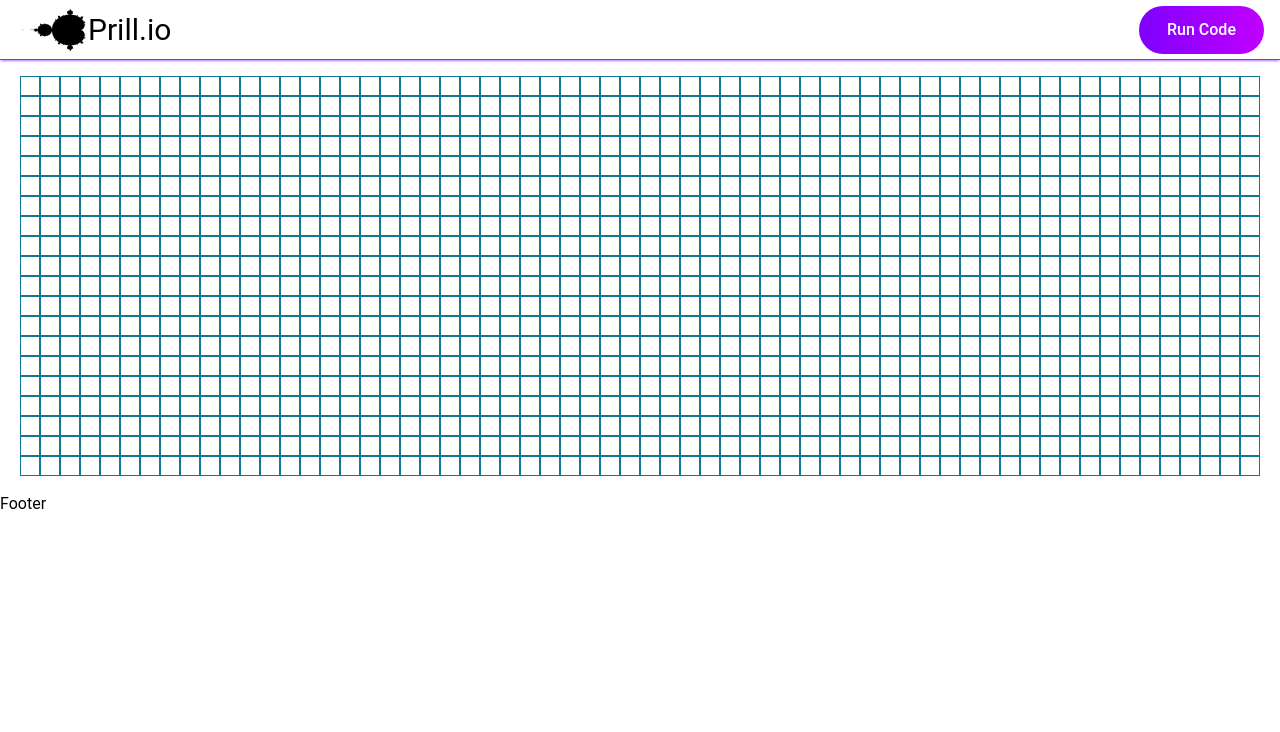
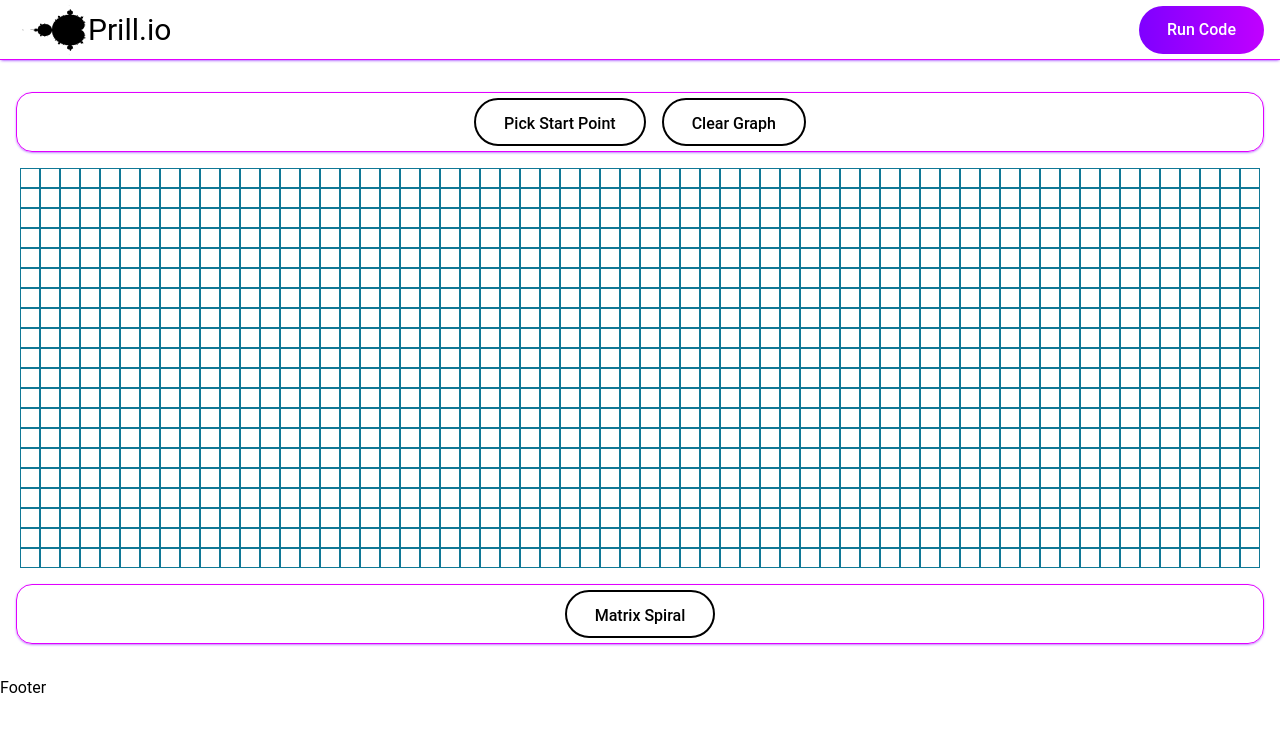
Before and after one commit to Syntax365/nextjs-prillio, a Next.js app: page / in a window 1280 px wide. Shown: the top 732 px of the page. Built offline with nearby package versions, Linux system fonts and the light colour scheme.

Commit message:
Add Start/Clear graph

```diff
--- a/components/Button/index.js
+++ b/components/Button/index.js
@@ -1,9 +1,7 @@
-function Button(props) {
-  const className = props?.className ? props.className : "";
-
+function Button({ className = "", onClick, children }) {
   return (
-    <button onClick={props?.onClick} className={`button ${className}`}>
-      {props?.children}
+    <button onClick={onClick} className={`button ${className}`}>
+      {children}
     </button>
   );
 }
--- a/components/Matrix/Square.js
+++ b/components/Matrix/Square.js
@@ -1,17 +1,26 @@
-import React from "react";
 import { useState } from "react";
+
+import { startPointPicker } from "../../helpers/squareHelper";
 
 function Square(props) {
   const [isActive, setIsActive] = useState(false);
+  const [isMouseover, setIsMouseover] = useState(false);
 
   function onMouseEnter() {
-    setIsActive(true);
+    setIsMouseover(true);
   }
 
   function onMouseLeave() {
     setTimeout(() => {
-      setIsActive(false);
+      setIsMouseover(false);
     }, 250);
+  }
+
+  function onMouseClick(event) {
+    let target = event.target;
+    if (document.getElementsByClassName("active-button").length > 0) {
+      startPointPicker(target);
+    }
   }
 
   return (
@@ -19,7 +28,8 @@ function Square(props) {
       coordinates={[props.row, props.col]}
       onMouseEnter={onMouseEnter}
       onMouseLeave={onMouseLeave}
-      className={isActive ? "color-purple" : ""}
+      onClick={onMouseClick}
+      className={`${isMouseover ? "shift" : ""} square  `}
       key={`${props.row}, ${props.col}`}
       style={{
         borderWidth: "1px",
--- /dev/null
+++ b/components/Toolbar/index.js
@@ -0,0 +1,5 @@
+function Toolbar({ children, className = "" }) {
+  return <div className={`items-center ${className}`}>{children}</div>;
+}
+
+export default Toolbar;
--- /dev/null
+++ b/helpers/gridHelper.js
@@ -0,0 +1,17 @@
+export function startPointClick(event) {
+  const classList = event.target.classList;
+
+  if (classList.contains("active-button")) {
+    event.target.classList.remove("active-button");
+  } else {
+    classList.add("active-button");
+
+    let oldStarts = document.getElementsByClassName("start-point");
+    for (let i = 0; i < oldStarts.length; i++) {
+      oldStarts[i].classList.remove("start-point");
+      i--;
+    }
+  }
+
+  return;
+}
--- /dev/null
+++ b/helpers/squareHelper.js
@@ -0,0 +1,15 @@
+export function startPointPicker(target) {
+  document.querySelectorAll(`[start]`).forEach((element) => {
+    element.removeAttribute("start");
+  });
+
+  let activeButtons = document.getElementsByClassName("active-button");
+  for (let i = 0; i < activeButtons.length; i++) {
+    activeButtons[i].classList.remove("active-button");
+    i--;
+  }
+
+  target.setAttribute("start", true);
+  target.classList.add("start-point");
+  console.log(target.classList);
+}
--- a/pages/index.js
+++ b/pages/index.js
@@ -3,16 +3,50 @@ import Footer from "../components/Footer";
 import Head from "../components/Head";
 import Body from "../components/Body";
 import Matrix from "../components/Matrix";
+import Toolbar from "../components/Toolbar";
+import Button from "../components/Button";
+
+import { startPointClick } from "../helpers/gridHelper";
+
+function startMatrix() {
+  const coord = [0, 0];
+  document
+    .querySelectorAll(`[coordinates="${coord[0]},${coord[1]}"]`)
+    .forEach((element) => {
+      element.classList.add("color-purple");
+    });
+}
+
+function clearGraph() {
+  let clearArr = document.getElementsByClassName("color-purple");
+  for (let i = 0; i < clearArr.length; i++) {
+    clearArr[i].classList.remove("color-purple");
+    i--;
+  }
+}
 
 function Homepage() {
   return (
     <>
       <Head>
-        <title>Prill.io</title>s
+        <title>Prill.io</title>
       </Head>
       <Header />
-      <Body className={"flex justify-between items-center"}>
+      <Body className={"justify-between items-center"}>
+        <Toolbar className={"border h-[60px] my-4 flex justify-center"}>
+          <Button onClick={startPointClick} className={"secondary mx-2"}>
+            Pick Start Point
+          </Button>
+          <Button onClick={clearGraph} className={"secondary mx-2"}>
+            Clear Graph
+          </Button>
+        </Toolbar>
         <Matrix className={"w-full h-[50vh]"} />
+        <Toolbar className={"border h-[60px] my-4 flex justify-center"}>
+          <Button onClick={startMatrix} className={"secondary mx-2"}>
+            Matrix Spiral
+          </Button>
+        </Toolbar>
       </Body>
       <Footer />
     </>
--- a/styles/globals.css
+++ b/styles/globals.css
@@ -55,6 +55,7 @@ a {
   -o-transition: all 0.4s ease-in-out;
   -webkit-transition: all 0.4s ease-in-out;
   transition: all 0.4s ease-in-out;
+  height: 48px;
 }
 
 .button:hover {
@@ -97,3 +98,23 @@ a {
 .color-purple {
   background-color: var(--pink);
 }
+
+.square {
+  transition: all 0.3s ease-in-out;
+  /* /background-color: var(--pink); */
+}
+
+.shift {
+  transform: scale(1.22);
+}
+
+.active-button {
+  background-color: lightgreen;
+}
+
+.start-point {
+  background-color: var(--purple);
+}
+th[start] {
+  background-color: var(--purple);
+}
```
